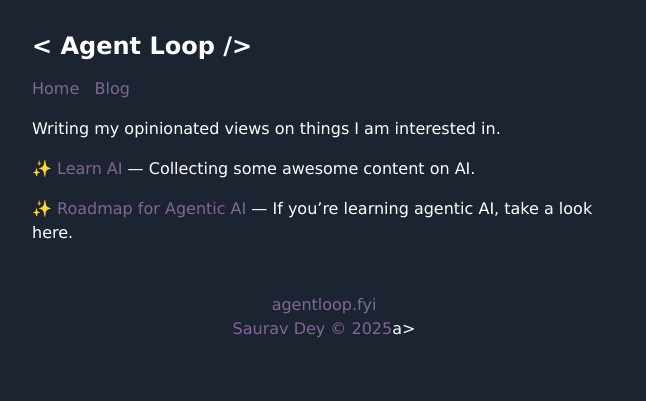
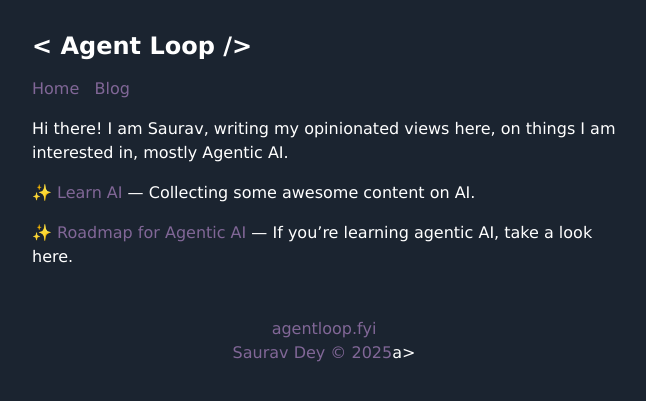
Before and after one commit to agentloopfyi/agentloopfyi.github.io, a Jekyll site: the page built from index.markdown, in a window 1280 px wide. Shown: the top 401 px of the page, without its empty margins (316-962 px from the left). Built offline with Jekyll 4.4.1, drawn with Linux system fonts in a browser that asks for light colours.

Commit message:
Update index.markdown

```diff
--- a/index.markdown
+++ b/index.markdown
@@ -2,7 +2,7 @@
 layout: default
 ---
 
-Writing my opinionated views on things I am interested in.
+Hi there! I am Saurav, writing my opinionated views here, on things I am interested in, mostly Agentic AI.
 
 ✨ [Learn AI](/learn-ai) — Collecting some awesome content on AI.
 
```
